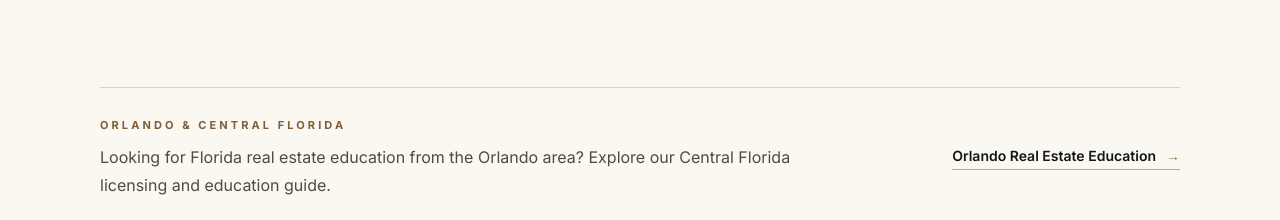
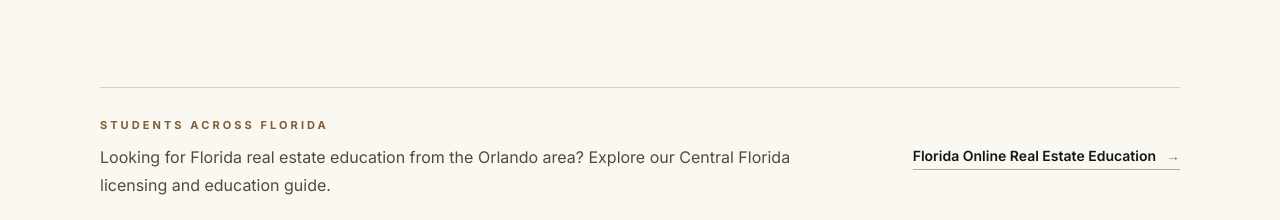
Before and after one commit to BrianLook/Greyson-Institute-Website, a Next.js app: page /courses in a window 1280 px wide. Shown: the part 1109-1329 px from the top of the page. Built offline with nearby package versions, Linux system fonts and the light colour scheme.

Commit message:
Broaden courses page link to statewide Florida education

```diff
--- a/app/courses/page.tsx
+++ b/app/courses/page.tsx
@@ -325,7 +325,7 @@ export default function CoursesPage() {
         >
           <div style={{ minWidth: 0 }}>
             <p className="eyebrow" style={{ marginBottom: "8px" }}>
-              ORLANDO & CENTRAL FLORIDA
+              STUDENTS ACROSS FLORIDA
             </p>
             <p style={{ margin: 0, color: "#4d4b46", maxWidth: "720px" }}>
               Looking for Florida real estate education from the Orlando area?
@@ -335,9 +335,9 @@ export default function CoursesPage() {
 
           <Link
             className="text-link"
-            href="/orlando-florida-real-estate-education"
+            href="/florida-online-real-estate-education"
           >
-            Orlando Real Estate Education <span>→</span>
+            Florida Online Real Estate Education <span>→</span>
           </Link>
         </div>
       </div>
```
